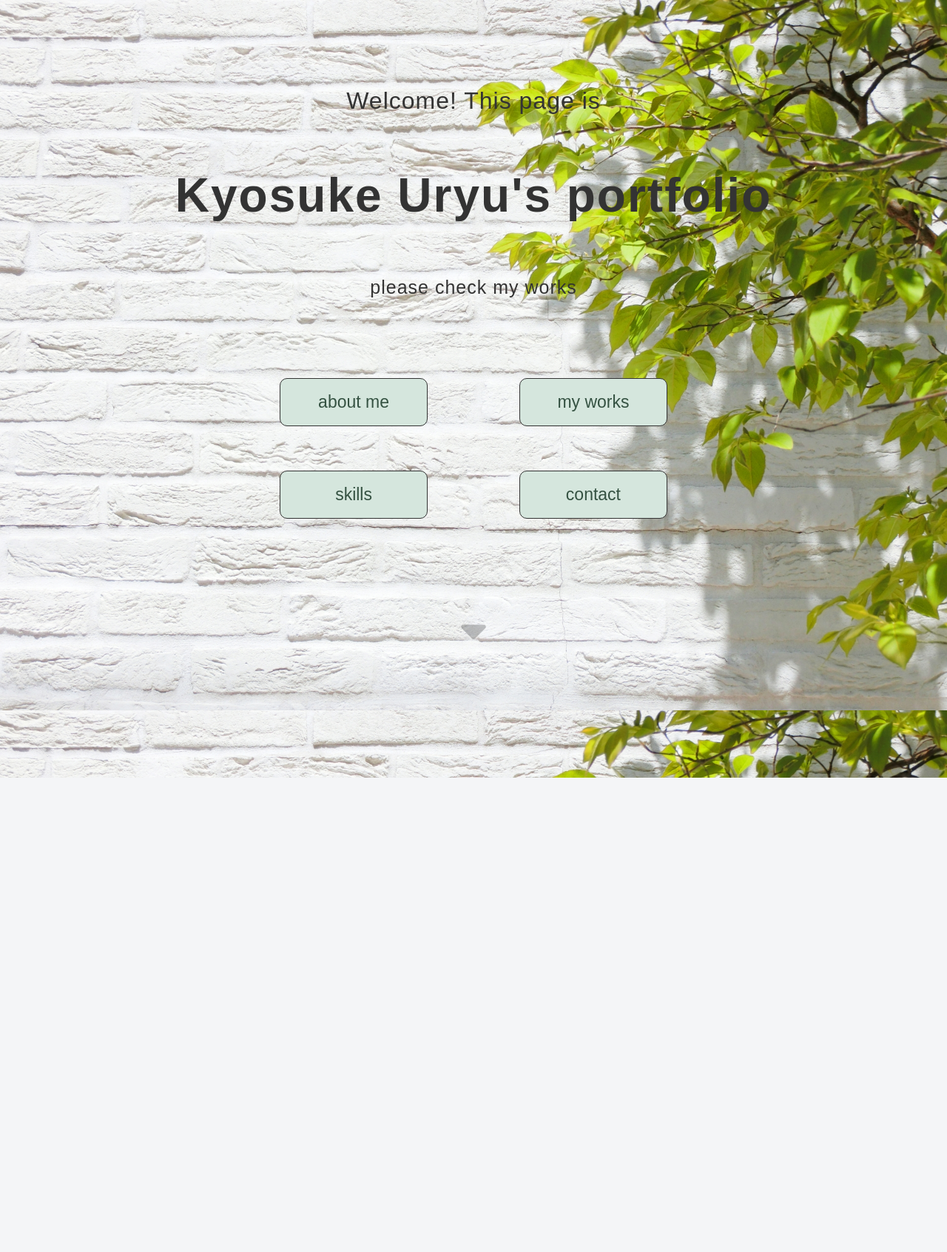
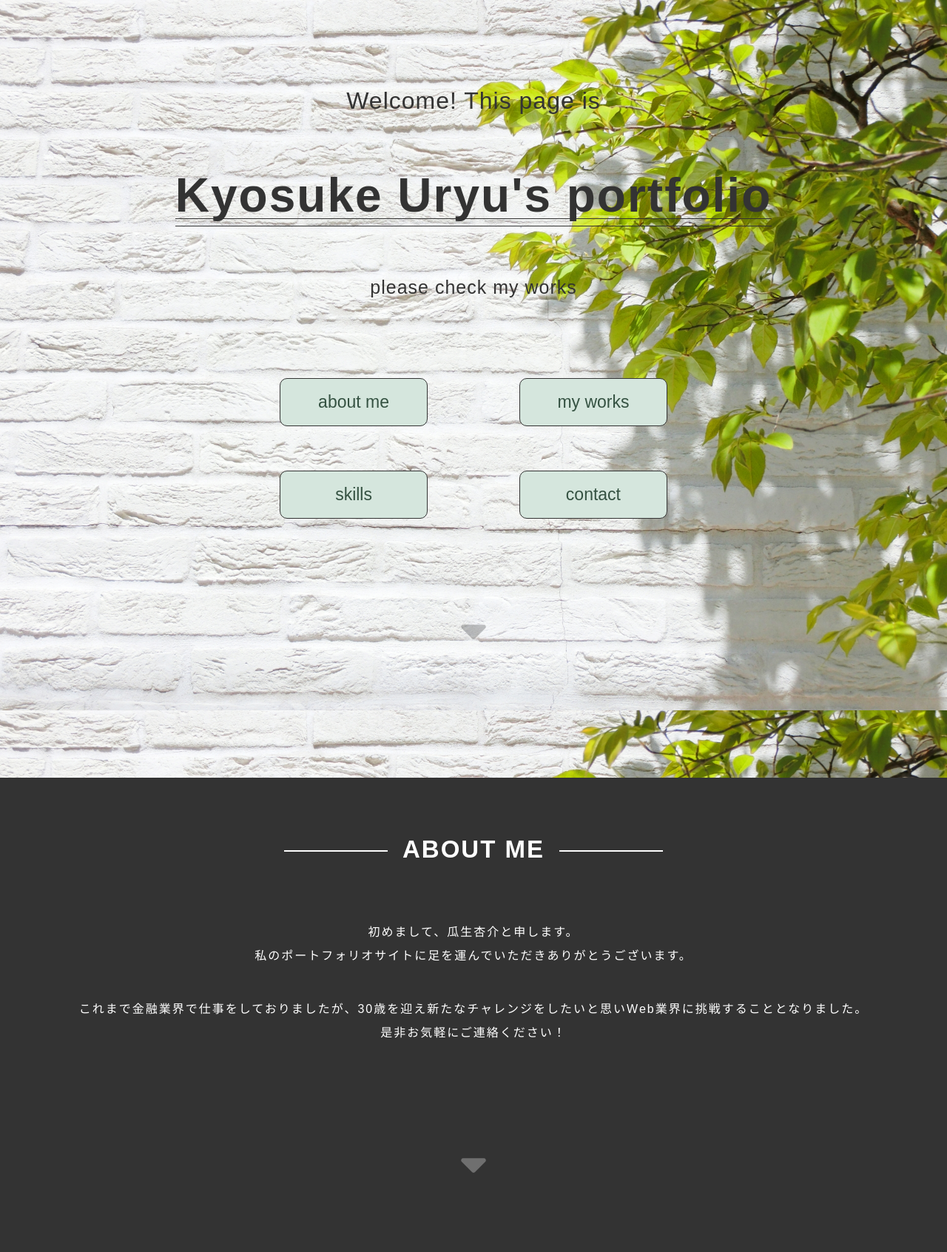
Before and after one commit to KyosukeUryu/portfolio_web, a PHP site: page / in a window 1280 px wide. Shown: the whole page at 74% size. Before the commit the page ends 1051 px from the top, so only its background shows below. Run offline with PHP 8.4, Linux system fonts and the light colour scheme; some libraries are stand-ins or nearby versions; some web fonts are replaced.

Commit message:
[add]aboutme作成

```diff
--- a/css/style.css
+++ b/css/style.css
@@ -28,16 +28,21 @@ body {
   font-size: 6.4rem;
   margin-bottom: 80px;
   letter-spacing: 2px;
+  display: inline-block;
   position: relative;
 }
 .site-title::before,
 .site-title::after {
   content: '';
+  position: absolute;
   display: inline-block;
   right: 0;
   bottom: 0;
   left: 0;
   border-bottom: 1px solid #333;
+}
+.site-title::after {
+  bottom: -10px;
 }
 .site-description {
   font-size: 2.5rem;
@@ -74,3 +79,37 @@ body {
     opacity: 0;
   }
 }
+/* ここまでheader */
+.about {
+  background-color: #333;
+  color: #fff;
+  width: 100%;
+}
+.heading {
+  padding: 80px;
+  font-size: 3.3rem;
+  letter-spacing: 2px;
+}
+.heading::before,
+.heading::after {
+  content: '';
+  display: inline-block;
+  height: 2px;
+  width: 140px;
+  margin: 0 20px;
+  vertical-align: middle;
+  background-color: #fff;
+}
+.about-text {
+  font-size: 1.6rem;
+  line-height: 2;
+  letter-spacing: 2px;
+  padding-bottom: 40px;
+}
+.about-text:last-child {
+  padding-bottom: 80px;
+}
+.arrow:nth-of-type(even) {
+  color: #fff;
+}
+/* ここまでabout */
--- a/index.html
+++ b/index.html
@@ -28,8 +28,19 @@
       </div>
     </header>
     <main>
-      <section class="about">
-
+      <section class="about" id="about">
+        <h2 class="heading">ABOUT ME</h2>
+        <p class="about-text">
+          初めまして、瓜生杏介と申します。<br>
+          私のポートフォリオサイトに足を運んでいただきありがとうございます。
+        </p>
+        <p class="about-text">
+          これまで金融業界で仕事をしておりましたが、30歳を迎え新たなチャレンジをしたいと思いWeb業界に挑戦することとなりました。<br>
+          是非お気軽にご連絡ください！
+        </p>
+        <div class="arrow-down">
+          <i class="arrow fas fa-sort-down"></i>
+        </div>
       </section>
       <section class="work">
 
```
